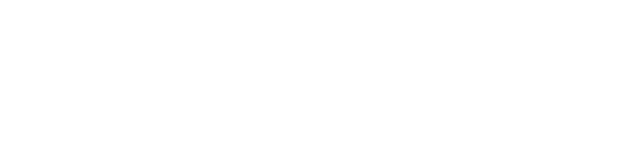
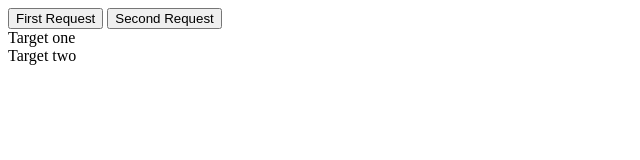
Before and after one commit to bryanathll/HTMX, a plain HTML site: page Chapter2/syncing-request.html in a window 1280 px wide. Shown: the whole page, without its empty margins (0-640 px from the left). Drawn offline with Linux system fonts and the light colour scheme.

Commit message:
adding sync req

```diff
--- a/Chapter2/syncing-request.html
+++ b/Chapter2/syncing-request.html
@@ -4,11 +4,31 @@
 <head>
     <meta charset="UTF-8">
     <meta name="viewport" content="width=device-width, initial-scale=1.0">
+    <script src="https://unpkg.com/htmx.org@1.9.10"
+        integrity="sha384-D1Kt99CQMDuVetoL1lrYwg5t+9QdHe7NLX/SoJYkXDFfX37iInKRy5xLSi8nO7UC"
+        crossorigin="anonymous"></script>
     <title>Syncing request</title>
 </head>
 
 <body>
 
+    <button id="firstRequest" hx-get="http://localhost:1330/" hx-target="#target1, #target2">
+        First Request
+    </button>
+
+    <button id="secondRequest" hx-post="http://localhost:1330/message" hx-target="#target2"
+        hx-sync="#firstRequest:queue all">
+        Second Request
+    </button>
+
+    <div id="target1">
+        Target one
+    </div>
+
+    <div id="target2">
+        Target two
+    </div>
+
 </body>
 
 </html>
```
